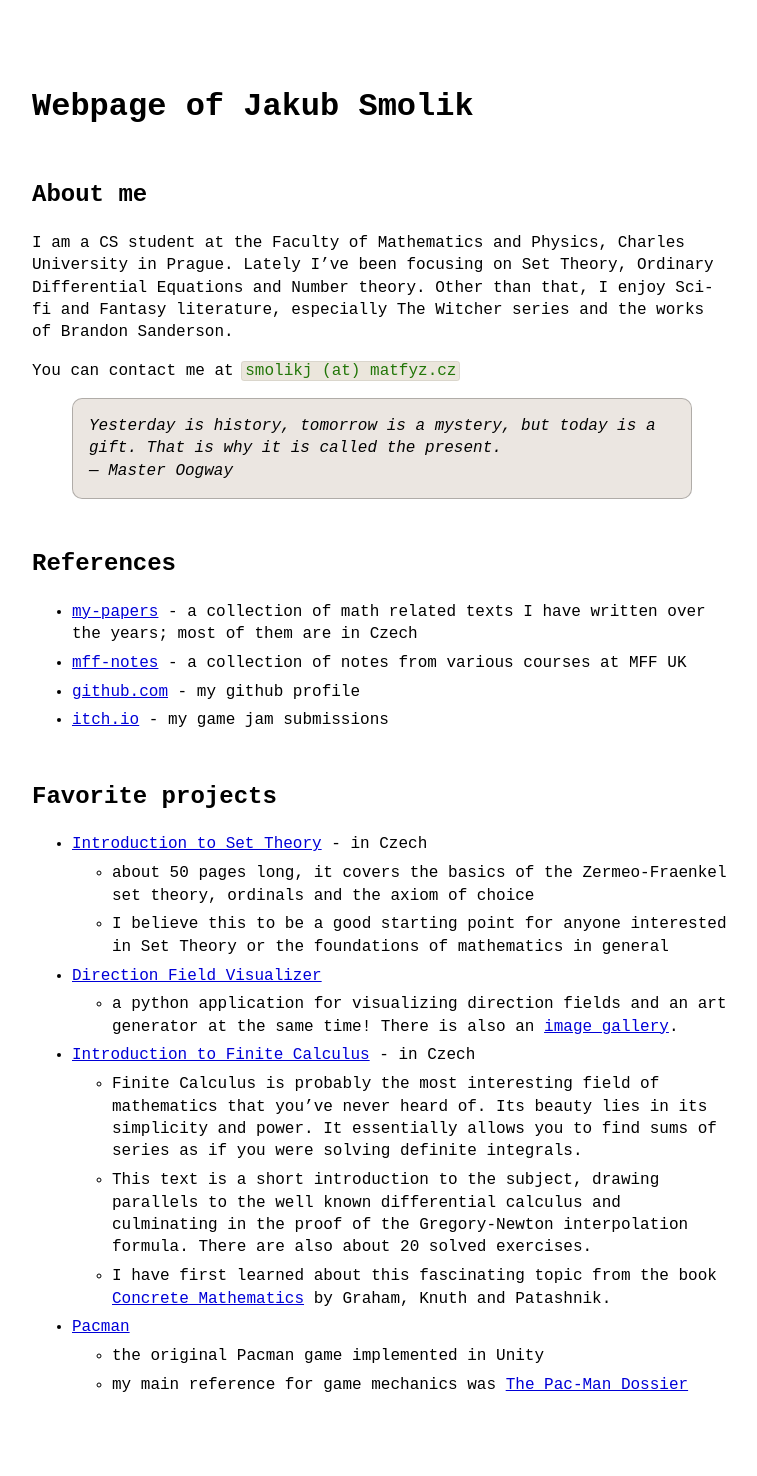
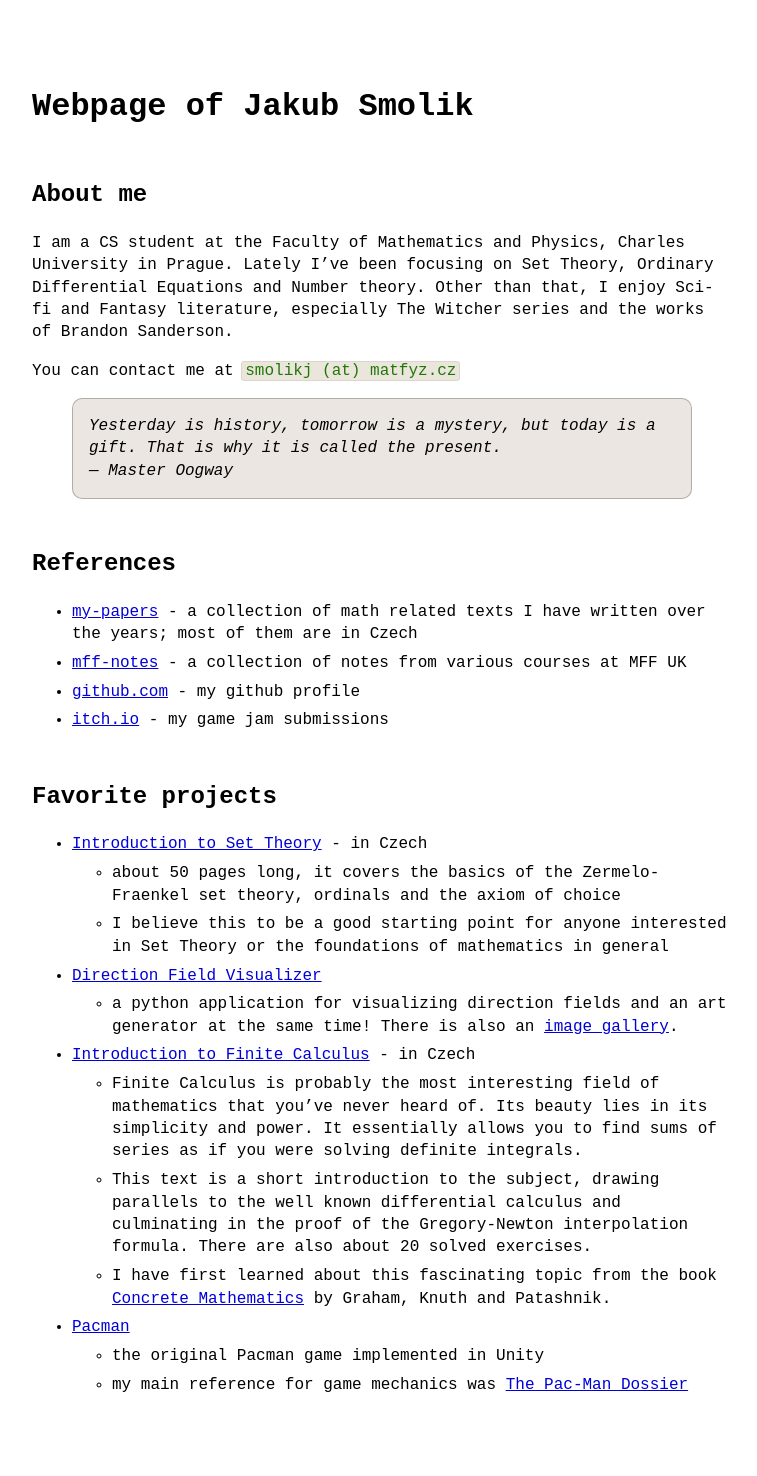
Before and after one commit to Couleslaw/couleslaw.github.io, a Jekyll site: the page built from index.md, in a window 1280 px wide. Shown: the whole page, without its empty margins (258-1015 px from the left). Built offline with Jekyll 4.4.1, drawn with Linux system fonts in a browser that asks for light colours.

Commit message:
fix typo
Former-commit-id: 240009a9990326aa840f38a1a4630d13e452e140

```diff
--- a/index.md
+++ b/index.md
@@ -25,7 +25,7 @@ You can contact me at `smolikj (at) matfyz.cz`
 ## Favorite projects
 
 - [Introduction to Set Theory](https://raw.githack.com/Couleslaw/my-papers/main/cs/Introduction_To_Set_Theory.pdf) - in Czech
-  - about 50 pages long, it covers the basics of the Zermeo-Fraenkel set theory, ordinals and the axiom of choice
+  - about 50 pages long, it covers the basics of the Zermelo-Fraenkel set theory, ordinals and the axiom of choice
   - I believe this to be a good starting point for anyone interested in Set Theory or the foundations of mathematics in general
 - [Direction Field Visualizer](https://github.com/Couleslaw/Direction-Field-Visualizer)
   - a python application for visualizing direction fields and an art generator at the same time! There is also an [image gallery](https://github.com/Couleslaw/Direction-Field-Visualizer/wiki/gallery).
```
